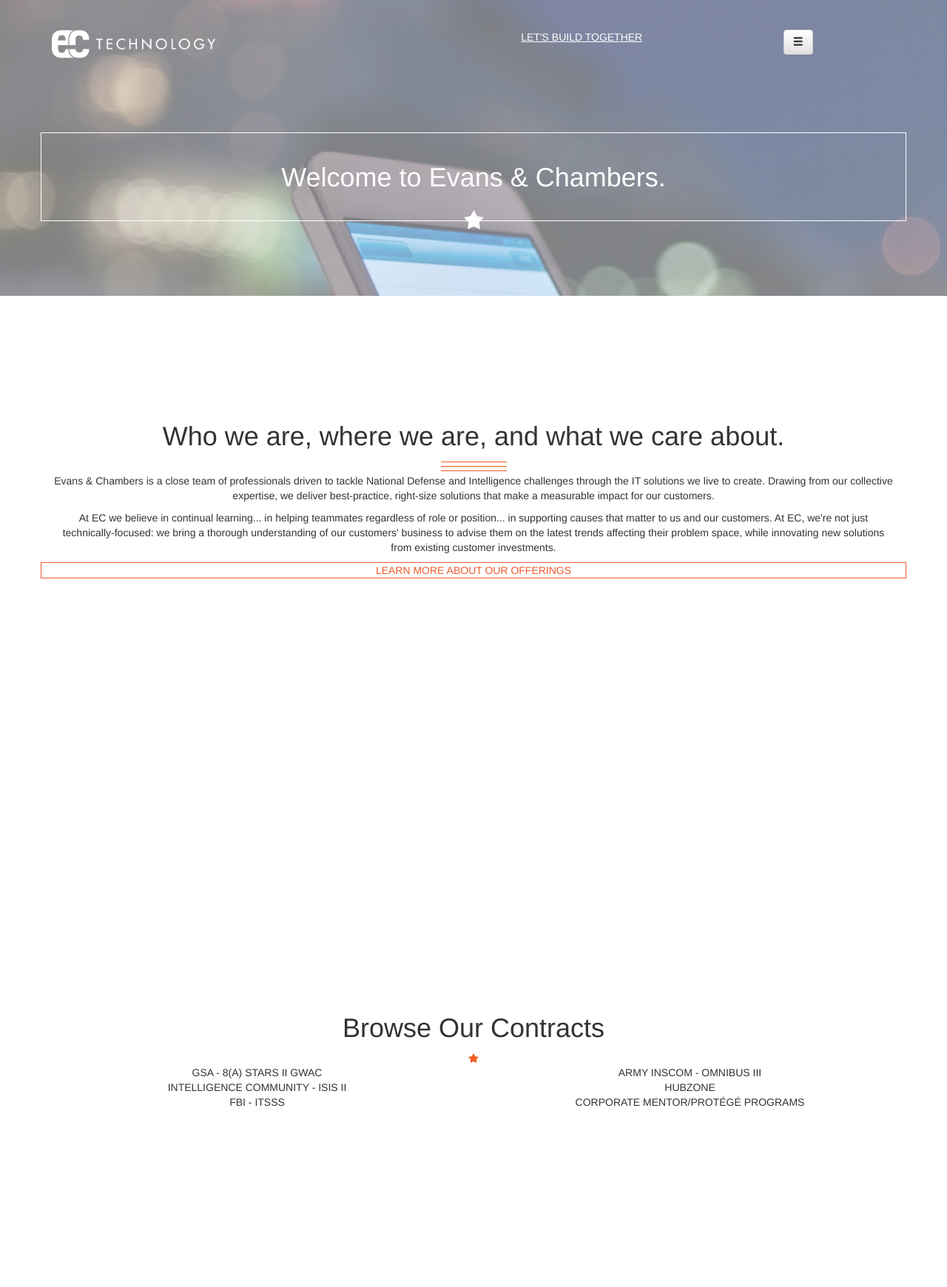
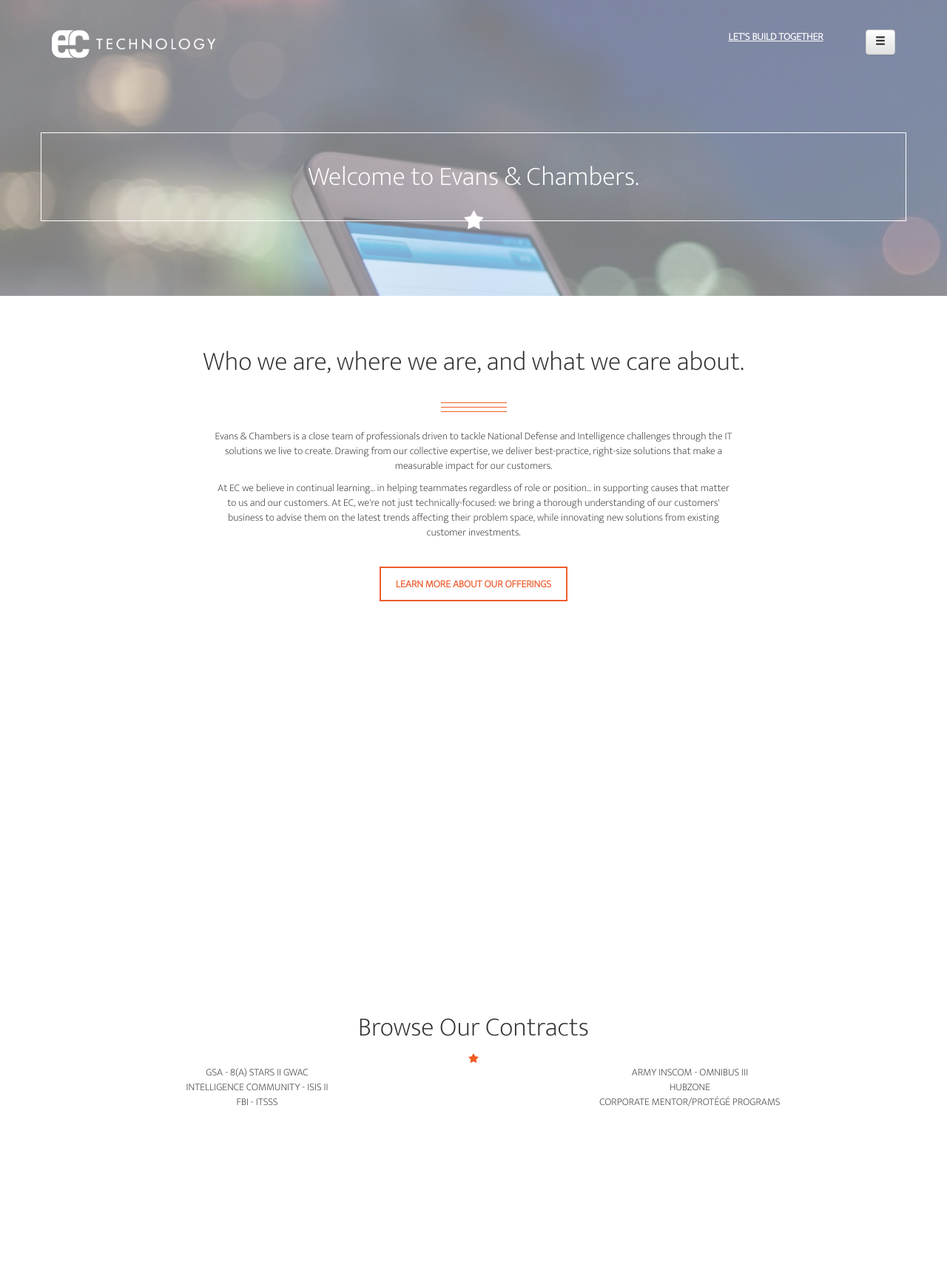
Before and after one commit to ectech/ec-web-refresh-3.0, a PHP site: page / in a window 1280 px wide. Shown: the top 1740 px of the page at 74% size. Run offline with PHP 8.4, Linux system fonts and the light colour scheme.

Commit message:
Fixed CSS on Who we are page

```diff
--- a/css/ec.css
+++ b/css/ec.css
@@ -44,3 +44,28 @@ hr.style-one {
   position: absolute;
   z-index: -1;
 }
+
+@font-face {
+    font-family: 'EkMukta';
+
+    src: url('../fonts/Ek_Mukta/EkMukta-Regular.ttf') format('truetype');
+    src: url('../fonts/Ek_Mukta/EkMukta-Medium.ttf') format('truetype');
+    src: url('../fonts/Ek_Mukta/EkMukta-Bold.ttf') format('truetype');
+
+    src: url('../fonts/Ek_Mukta/EkMukta-Light.ttf') format('truetype');
+    src: url('../fonts/Ek_Mukta/EkMukta-SemiBold.ttf') format('truetype');
+    src: url('../fonts/Ek_Mukta/EkMukta-ExtraBold.ttf') format('truetype');
+    src: url('../fonts/Ek_Mukta/EkMukta-ExtraLight.ttf') format('truetype');
+}
+.ectext {
+    font-family: 'EkMukta';
+    font-style: normal;
+    font-weight: normal;
+}
+
+.text-underline {
+  text-decoration: underline;
+}
+.text-bold {
+  font-weight: bold;
+}
--- a/index.html
+++ b/index.html
@@ -66,7 +66,7 @@
 
 <!-- The #page-top ID is part of the scrolling feature - the data-spy and data-target are part of the built-in Bootstrap scrollspy function -->
 
-<body id="page-top" data-spy="scroll" data-target=".navbar-fixed-top">
+<body id="page-top" data-spy="scroll" data-target=".navbar-fixed-top" class="ectext">
 
   <!-- About Section -->
   <!-- background-image: url(images/office.png)
@@ -86,10 +86,10 @@
               <div class="col-md-6 text-left">
                 <img src="images/logo_ec_white.png" style="width:40%;">
               </div>
-              <div class="col-md-3">
-                <span class="text-uppercase" style="color:#fff;text-decoration: underline;">LET'S BUILD TOGETHER</span>
+              <div class="col-md-5 text-right">
+                <span class="text-uppercase text-underline text-bold" style="color:#fff;">LET'S BUILD TOGETHER</span>
               </div>
-              <div class="col-md-3">
+              <div class="col-md-1 text-right">
                 <button aria-label="Left Align" class="btn btn-default" type="button"><span aria-hidden="true" class="glyphicon glyphicon-menu-hamburger"></span></button>
               </div>
           </div>
@@ -107,16 +107,18 @@
   </section>
 
   <!-- Who We Are Section -->
-  <section id="services" class="services-section">
+  <section id="services" class="services-section" style="padding-top:50px;">
       <div class="container">
           <div class="row">
               <div class="col-lg-12">
                   <h1>Who we are, where we are, and what we care about.</h1>
               </div>
-              <div class="col-lg-12">
+              <div class="col-lg-12" style="padding: 20px 0;">
                   <img src="images/separator_flagstripes.png">
               </div>
-              <div class="col-lg-12">
+          </div>
+          <div class="row">
+              <div class="col-lg-12" style="padding: 0 20% 0;">
                 <p>Evans & Chambers is a close team of professionals driven to tackle National Defense and
                 Intelligence challenges through the IT solutions we live to create. Drawing from our
                 collective expertise, we deliver best-practice, right-size solutions that make a measurable
@@ -129,9 +131,13 @@
                   solutions from existing customer investments.</p>
               </div>
           </div>
-          <div class="row" style="border: 1px solid #ED5C2D;color:#ED5C2D;">
-              <div class="col-lg-12">
-                  <span class="text-uppercase">learn more about our offerings</span>
+          <div class="row">
+              <div class="col-lg-3">
+              </div>
+              <div class="col-lg-6" style="margin-top:40px;">
+                <span class="text-uppercase text-bold" style="border: 2px solid #ED5C2D;color:#ED5C2D;padding:10px 20px;">learn more about our offerings</span>
+              </div>
+              <div class="col-lg-3">
               </div>
           </div>
       </div>
```
